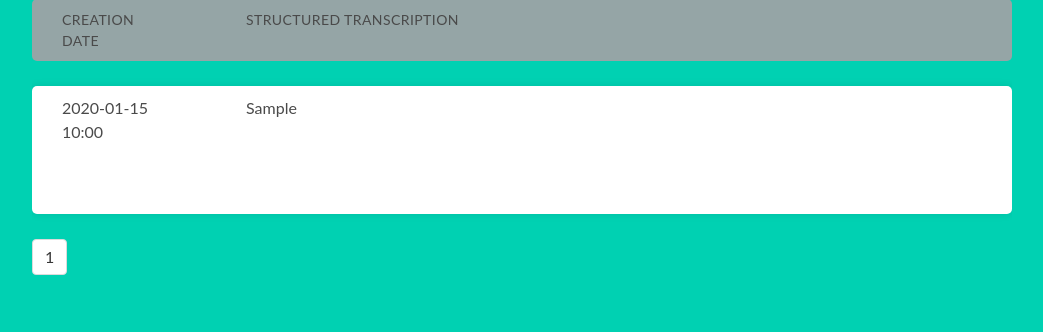
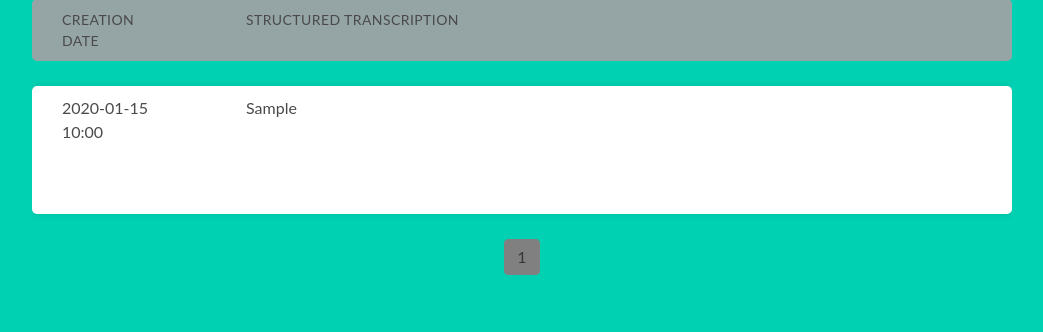
Before and after one commit to diogoaduartereis/HandsDownBackEnd, a Flask app: page /transcriptions in a window 1280 px wide. Shown: the part 103-435 px from the top of the page, without its empty margins (118-1161 px from the left). Run offline with Flask 2, Linux system fonts and the light colour scheme; a user stored in the database is signed in; tables that the repository leaves empty hold one stand-in row (values such as "Sample post"); parts of the project's set-up code (start-up, migrations or seed data) failed here and were passed over.

Commit message:
added current page highlight. Centered pagination

```diff
--- a/main.py
+++ b/main.py
@@ -36,7 +36,7 @@ def transcriptions():
     return render_template('list_transcriptions.html',
                            user=current_user,
                            transcriptions=transcriptions, next_url=next_url,
-                           prev_url=prev_url)
+                           prev_url=prev_url, page=page)
 
 
 @main.route('/transcription', methods=['GET'])
--- a/templates/list_transcriptions.html
+++ b/templates/list_transcriptions.html
@@ -29,14 +29,38 @@
                     <div class="col col-2" data-label="Transcription">{{transcription.processed_transcription}}</div>
                 </li>
                 {% endfor %}
+                <div id="pagination">
+                    {% if prev_url %}
+                        <a class="button" href="{{ prev_url }}">Previous</a>
+                    {% endif %}
+
                     {% for page_num in transcriptions.iter_pages() %}
                     {% if page_num %}
-                    <a class="button" style="margin-left: inherit;" href="{{ url_for('main.transcriptions', page=page_num) }}">{{ page_num }}</a>
+                        {%if page==page_num %}
+                            <a class="button current_page" href="{{ url_for('main.transcriptions', page=page_num) }}">{{ page_num }}</a>
+                        {% else %}
+                            <a class="button" href="{{ url_for('main.transcriptions', page=page_num) }}">{{ page_num }}</a>
+                        {% endif %}
                     {% else %}
                         ...
                     {% endif %}
                     {% endfor %}
+
+                    {% if next_url %}
+                    <a class="button" href="{{ next_url }}">Next</a>
+                    {% endif %}
+                </div>
             </ul>
         </div>
     {% endif %}
+
+    <style>
+        #pagination {
+            text-align: center;
+        }
+        .current_page {
+            background-color: gray;
+            border-color: gray;
+        }
+    </style>
 {% endblock %}
```
Lines whose indentation alone changed are shown as unchanged.
